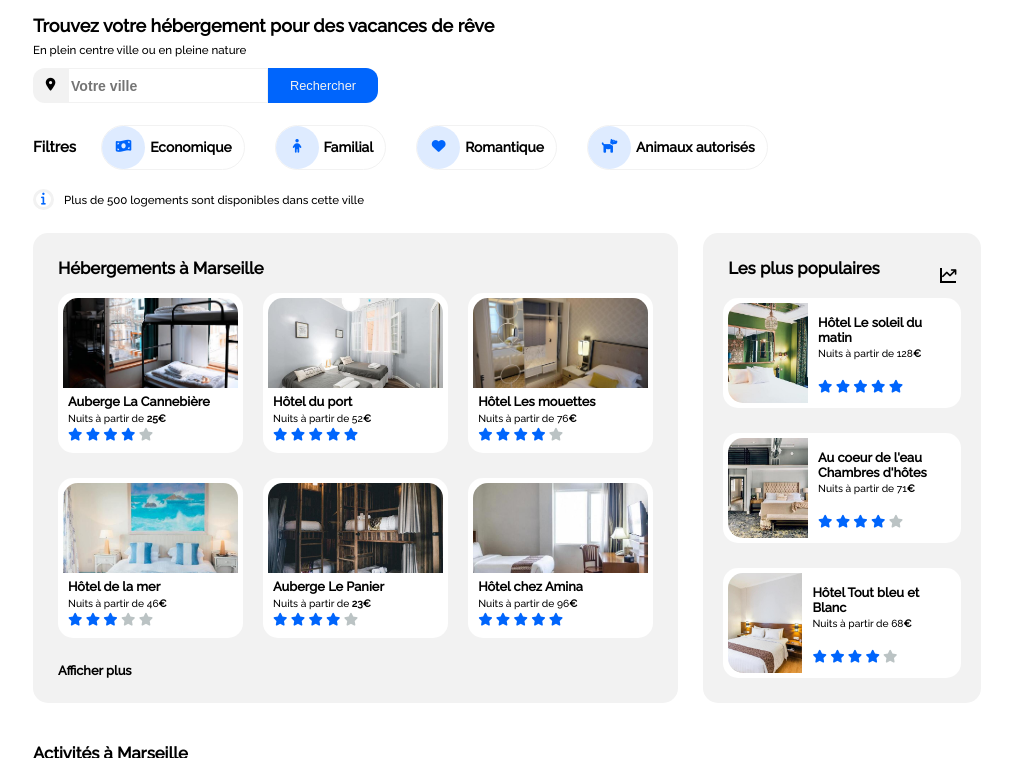
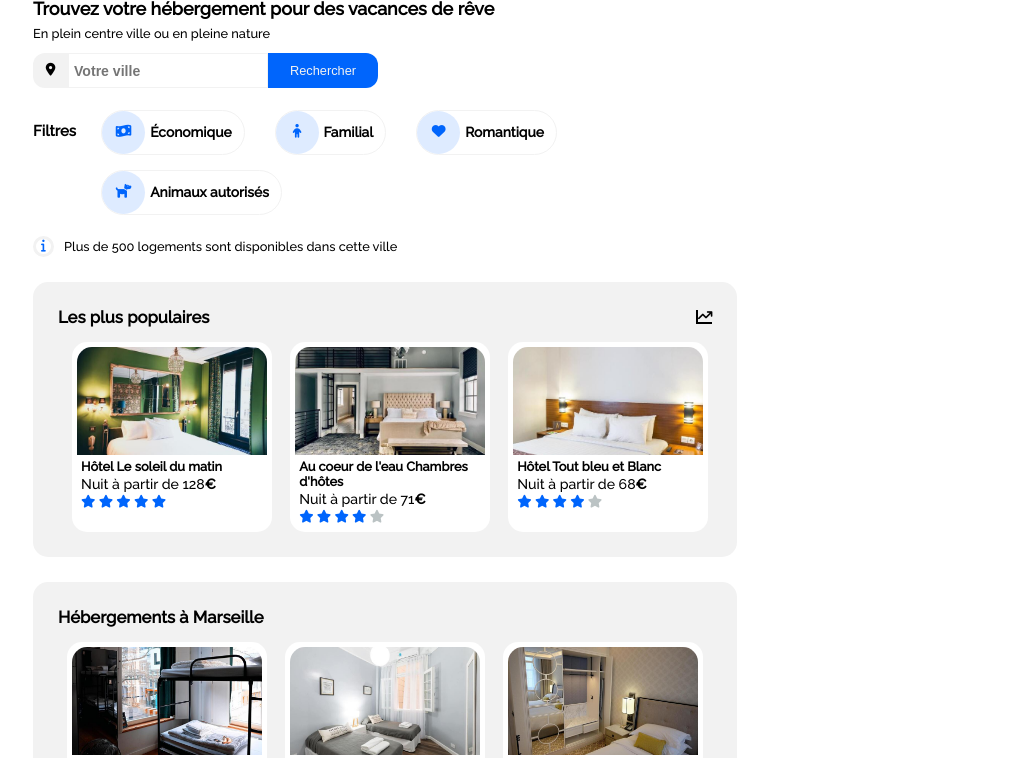
Before and after one commit to MA-antoine-33/Projet-2-OC, a plain HTML site: page index.html in a window 768 px wide. Shown: the part 76-834 px from the top of the page, 1025 px wide, since content can reach past the window. Drawn offline with Linux system fonts and the light colour scheme.

Commit message:
Implementation on the tablet version

```diff
--- a/css/header.css
+++ b/css/header.css
@@ -1,4 +1,4 @@
-/*Réalisation du bandeau contenant le logo et le menu*/
+/*Implementation of the banner, which contains the navigation menu and the logo*/
 #entete {
     display: flex;
     justify-content: space-between;
@@ -21,12 +21,12 @@
             #entete a:hover {
                 color: #0065FC;
                 border-top: 1px solid #0065FC;
+                padding-top: 15px;
             }
-/*Réalisation du form et du paragraphe au dessus*/
+/*Implementation of the form and the small text above it*/
 h1 + p {
     margin-top: -5px;
 }
-/*Réalisation du formulaire*/
 #formulaire {
     display: flex;
 }
@@ -44,6 +44,7 @@ h1 + p {
         font-size: 1.1em;
         font-weight: bold;
         width: 200px;
+        padding-left: 5px;
     }
     #submit {
         background-color: #0065FC;
@@ -56,7 +57,7 @@ h1 + p {
     #submitmobile {
         display: none;
     }
-/*Réalisation des filtres*/
+/*Implementation of filters*/
 #filtre {
     display: flex;
     align-items: center;
@@ -99,12 +100,7 @@ h1 + p {
                 border-radius: 25px;
                 font-size: 1.4em;
             }
-            #filtre i:hover {
-                color: #F2F2F2;
-                background-color: #0065FC;
-            }
-
-/*Réalisation de la dernière phrase du header*/
+/*Implementation of the last text of the header*/
 #fin_entete {
     display: flex;
     align-items: center;
@@ -120,3 +116,17 @@ h1 + p {
         justify-content: center;
         align-items: center;
     }
+
+/*Implementation of tablet version for device between 992px and 768px*/
+@media all and (max-width: 992px) and (min-width: 768px){
+    #filtre {
+        align-items: baseline;
+        margin-top: -5px;
+    }
+    #filtre ul {
+        flex-wrap: wrap;
+    }
+    #filtre li {
+        margin-top: 15px;
+    }
+}
--- a/css/section1.css
+++ b/css/section1.css
@@ -1,4 +1,4 @@
-/*Réalisation de l'article de la section 1*/
+/*Implementation of the article in the firt section*/
 #section1 {
     width: 100%;
     display: flex;
@@ -17,7 +17,7 @@
         margin-top: 0px;
         margin-bottom: 15px;
     }
-    #lien_article {
+    #liens_article {
         display: flex;
         flex-wrap: wrap;
         justify-content: space-between;
@@ -45,12 +45,12 @@
             margin-left: 5px;
             margin-bottom: 0px;
         }
-        #lien_article + p {
+        #liens_article + p {
             margin: 0px;
             font-weight: bold;
             font-size: 1em;
         }
-/*Réalisation de l 'aside de la section 1*/
+/*Implementation of the aside of the first section*/
 #section1 aside {
     background-color: #F2F2F2;
     border-radius: 15px;
@@ -62,26 +62,27 @@
         display: flex;
         justify-content: space-between;
         align-items: center;
+        margin-bottom: 15px;
     }
+        #titre_aside_s1 h2 {
+            margin: 0px;
+        }
         #titre_aside_s1 i {
             border-left: 2px solid black;
             border-bottom: 2px solid black;
         }
-    #lien_aside_s1 {
+    #liens_aside_s1 {
         width: 100%;
-        padding: 25px;
+        height: 400px;
         display: flex;
         flex-direction: column;
+        justify-content: space-around;
     }
         .popu {
             width: 100%;
             height: 100px;
-            margin-top: 5px;
-            margin-bottom: 25px;
-            margin-left: -5px;
             background-color: white;
             border-radius: 15px;
-            padding: 5px 5px 5px 5px;
             display: flex;
         }
             .popu img {
@@ -101,3 +102,60 @@
                     margin-top: 20px;
                     margin-bottom: 0px;
                 }
+
+/*Implementation of tablet version for device between 992px and 768px*/
+@media all and (max-width: 992px) and (min-width: 768px){
+    #section1 {
+        flex-direction: column-reverse;
+    }
+    #section1 p {
+        font-size: 1.1em;
+    }
+        #section1 aside {
+            width: 90%;
+            height: 250px;
+            margin-left: 0px;
+        }
+            #liens_aside_s1 {
+                display: flex;
+                flex-direction: row;
+                justify-content: space-around;
+                height: 100%;
+                width: 100%;
+            }
+            #liens_aside_s1 a {
+                width: 190px;
+                height: 180px;
+            }
+            .popu {
+                flex-direction: column;
+                width: 100%;
+                height: 100%;
+                padding: 5px;
+            }
+                .popu img {
+                    width: 100%;
+                    height: 60%;
+                    object-fit: cover;
+                    border-radius: 15px 15px 0px 0px;
+                }
+                .popu .star2 {
+                    margin-top: 2px;
+                }
+                .popu img + div {
+                    padding: 2px 0px 0px 4px;
+                }
+        #section1 article {
+            width: 90%;
+            margin-top: 25px;
+        }
+        #liens_article {
+            justify-content: space-around;
+            max-width: 790px;
+            margin: auto;
+        }
+            .heb {
+                width: 190px;
+                height: 180px;
+            }
+}
--- a/css/style.css
+++ b/css/style.css
@@ -1,7 +1,8 @@
+/*Implementation of the desktop version for basic option*/
 #bloc_page {
     width: 992px;
     font-family: 'Raleway',serif;
-    margin: 25px;
+    margin: auto;
     font-size: 0.8em;
 }
 h1 {
@@ -19,3 +20,14 @@ h3 {
 p {
     font-size: 0.9em;
 }
+
+/*Implementation of tablet version for device between 992px and 768px*/
+@media all and (max-width: 992px) and (min-width: 768px){
+    #bloc_page{
+        width: auto;
+        margin-left: 25px;
+    }
+    p{
+        font-size: 1em;
+    }
+}
--- a/index.html
+++ b/index.html
@@ -14,9 +14,9 @@
 
     <body>
         <div id="bloc_page">
-        <!--Réalisation de l'en-tete-->
+        <!--Implementation of the header-->
             <header>
-             <!--Premiere partie, logo + menu-->
+             <!--First part, logo and navigation menu-->
                 <div id="entete">
                     <img src="images/Booki.png" alt="logo de Booki"/>
                     <nav>
@@ -26,12 +26,10 @@
                         </ul>
                     </nav>
                 </div>
-
-             <!--Deuxieme partie, titre-->
+             <!--Second part, title-->
                     <h1>Trouvez votre hébergement pour des vacances de rêve</h1>
                     <p>En plein centre ville ou en pleine nature</p>
-
-            <!--Troisieme partie, formulaire-->
+            <!--Third part, form-->
                 <form method="post" action="#" id="formulaire">
                     <label for="recherche"><i class="fa-solid fa-location-dot" id="localisation"></i></label>
                     <input type="search" name="recherche" id="recherche" placeholder="Votre ville"/>
@@ -41,33 +39,30 @@
                 <div id="filtre">
                     <h2>Filtres</h2>
                     <ul>
-                        <li><a href="#"><i class="fa-solid fa-money-bill-wave" id="billet"></i>Economique</a></li>
+                        <li><a href="#"><i class="fa-solid fa-money-bill-wave" id="billet"></i>&Eacute;conomique</a></li>
                         <li><a href="#"><i class="fa-solid fa-child" id="famille"></i>Familial</a></li>
                         <li><a href="#"><i class="fa-solid fa-heart" id="coeur"></i>Romantique</a></li>
                         <li><a href="#"><i class="fa-solid fa-dog" id="chien"></i>Animaux autorisés</a></li>
                     </ul>
                 </div>
-
-            <!--Quatrieme partie, fin de l'en-tete-->
+            <!--Fourth part, end of header-->
                 <div id="fin_entete">
                     <i class="fa-solid fa-info"></i>
                     <p>Plus de 500 logements sont disponibles dans cette ville</p>
                 </div>
             </header>
 
-
-        <!--Realisation de la premiere section-->
+        <!--Implementation of first section-->
             <section id="section1">
-
-            <!--Realisation de l'article-->
+            <!--Implementation of the article of the first section-->
                 <article>
                     <h2>Hébergements à Marseille</h2>
-                    <div id="lien_article">
+                    <div id="liens_article">
                         <a href="#">
                             <div class="heb">
                                 <img src="images/hebergement1.jpg" alt="hebergement 1"/>
                                 <h3>Auberge La Cannebière</h3>
-                                <p>Nuits à partir de <span class="prix">25€</span></p>
+                                <p>Nuit à partir de <span class="prix">25€</span></p>
                                 <div class="star1">
                                     <i class="fa-solid fa-star" style="color: #0065FC;"></i>
                                     <i class="fa-solid fa-star" style="color: #0065FC;"></i>
@@ -81,7 +76,7 @@
                             <div class="heb">
                                 <img src="images/hebergement2.jpg" alt="hebergement 2"/>
                                 <h3>Hôtel du port</h3>
-                                <p>Nuits à partir de 52<span class="prix">€</span></p>
+                                <p>Nuit à partir de 52<span class="prix">€</span></p>
                                 <div class="star1">
                                     <i class="fa-solid fa-star" style="color: #0065FC;"></i>
                                     <i class="fa-solid fa-star" style="color: #0065FC;"></i>
@@ -95,7 +90,7 @@
                             <div  class="heb">
                                 <img src="images/hebergement3.jpg" alt="hebergement 3"/>
                                 <h3>Hôtel Les mouettes</h3>
-                                <p>Nuits à partir de 76<span class="prix">€</span></p>
+                                <p>Nuit à partir de 76<span class="prix">€</span></p>
                                 <div class="star1">
                                     <i class="fa-solid fa-star" style="color: #0065FC;"></i>
                                     <i class="fa-solid fa-star" style="color: #0065FC;"></i>
@@ -109,7 +104,7 @@
                             <div class="heb">
                                 <img src="images/hebergement4.jpg" alt="hebergement 4"/>
                                 <h3>Hôtel de la mer</h3>
-                                <p>Nuits à partir de 46<span class="prix">€</span></p>
+                                <p>Nuit à partir de 46<span class="prix">€</span></p>
                                 <div class="star1">
                                     <i class="fa-solid fa-star" style="color: #0065FC;"></i>
                                     <i class="fa-solid fa-star" style="color: #0065FC;"></i>
@@ -123,7 +118,7 @@
                             <div class="heb">
                                 <img src="images/hebergement5.jpg" alt="hebergement 5"/>
                                 <h3>Auberge Le Panier</h3>
-                                <p>Nuits à partir de <span class="prix">23€</span></p>
+                                <p>Nuit à partir de <span class="prix">23€</span></p>
                                 <div class="star1">
                                     <i class="fa-solid fa-star" style="color: #0065FC;"></i>
                                     <i class="fa-solid fa-star" style="color: #0065FC;"></i>
@@ -137,7 +132,7 @@
                             <div class="heb">
                                 <img src="images/hebergement6.jpg" alt="hebergement 6"/>
                                 <h3>Hôtel chez Amina</h3>
-                                <p>Nuits à partir de 96<span class="prix">€</span></p>
+                                <p>Nuit à partir de 96<span class="prix">€</span></p>
                                 <div class="star1">
                                     <i class="fa-solid fa-star" style="color: #0065FC;"></i>
                                     <i class="fa-solid fa-star" style="color: #0065FC;"></i>
@@ -150,7 +145,7 @@
                     </div>
                     <p><a href="#" id="afficher">Afficher plus</a></p>
                 </article>
-            <!--Realisation de l'aside-->
+            <!--Implementation of the aside of the firt section-->
                 <aside>
                     <div id="titre_aside_s1">
                         <h2>Les plus populaires</h2>
@@ -162,7 +157,7 @@
                                 <img src="images/popu1.jpg" alt="hebergement populaire 1"/>
                                 <div>
                                     <h3>Hôtel Le soleil du matin</h3>
-                                    <p>Nuits à partir de 128<span class="prix">€</span></p>
+                                    <p>Nuit à partir de 128<span class="prix">€</span></p>
                                     <div class="star2">
                                         <i class="fa-solid fa-star" style="color: #0065FC;"></i>
                                         <i class="fa-solid fa-star" style="color: #0065FC;"></i>
@@ -178,7 +173,7 @@
                                 <img src="images/popu2.jpg" alt="hebergement populaire 2"/>
                                 <div>
                                     <h3>Au coeur de l'eau Chambres d'hôtes</h3>
-                                    <p>Nuits à partir de 71<span class="prix">€</span></p>
+                                    <p>Nuit à partir de 71<span class="prix">€</span></p>
                                     <div class="star2">
                                         <i class="fa-solid fa-star" style="color: #0065FC;"></i>
                                         <i class="fa-solid fa-star" style="color: #0065FC;"></i>
@@ -194,7 +189,7 @@
                                 <img src="images/popu3.jpg" alt="hebergement populaire 3"/>
                                 <div>
                                     <h3>Hôtel Tout bleu et Blanc</h3>
-                                    <p>Nuits à partir de 68<span class="prix">€</span></p>
+                                    <p>Nuit à partir de 68<span class="prix">€</span></p>
                                     <div class="star2">
                                         <i class="fa-solid fa-star" style="color: #0065FC;"></i>
                                         <i class="fa-solid fa-star" style="color: #0065FC;"></i>
@@ -208,8 +203,7 @@
                     </div>
                 </aside>
             </section>
-
-        <!--Realisation de la section 2-->
+        <!--Implementation of the second section-->
             <section id="section2">
                 <h2>Activités à Marseille</h2>
                 <aside id="aside_s2">
@@ -247,8 +241,7 @@
                     </div>
                 </aside>
             </section>
-
-        <!--Realisation du footer-->
+        <!--Implementation of the footer-->
             <footer>
                 <div>
                     <h3>A propos</h3>
```
Also changed, not shown: css/footer.css (+8 -1 lines), css/section2.css (+17 -1 lines), 1 other file.
